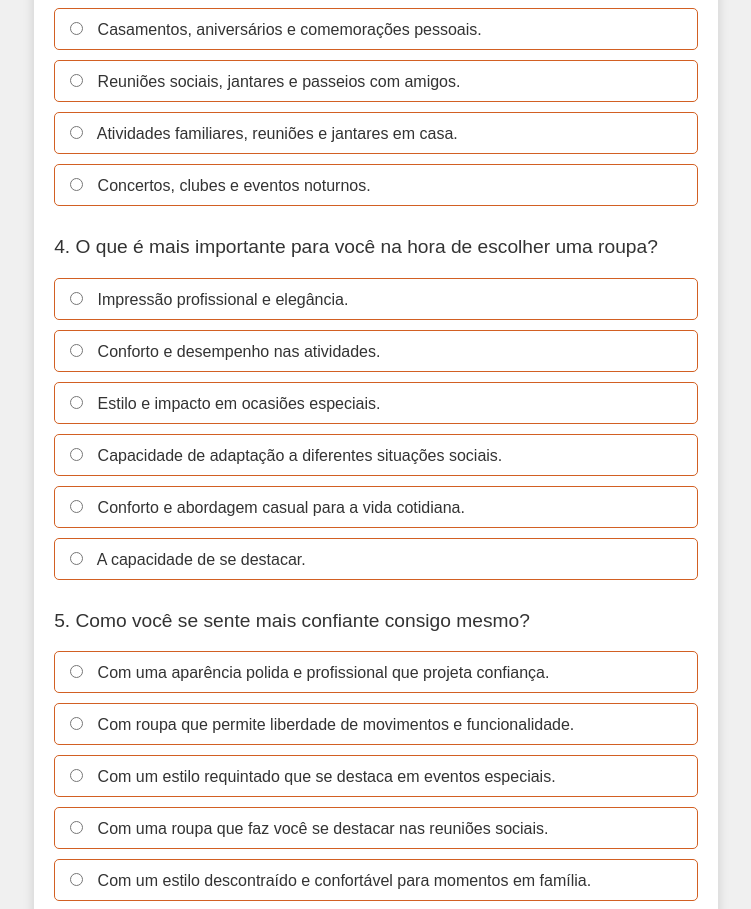
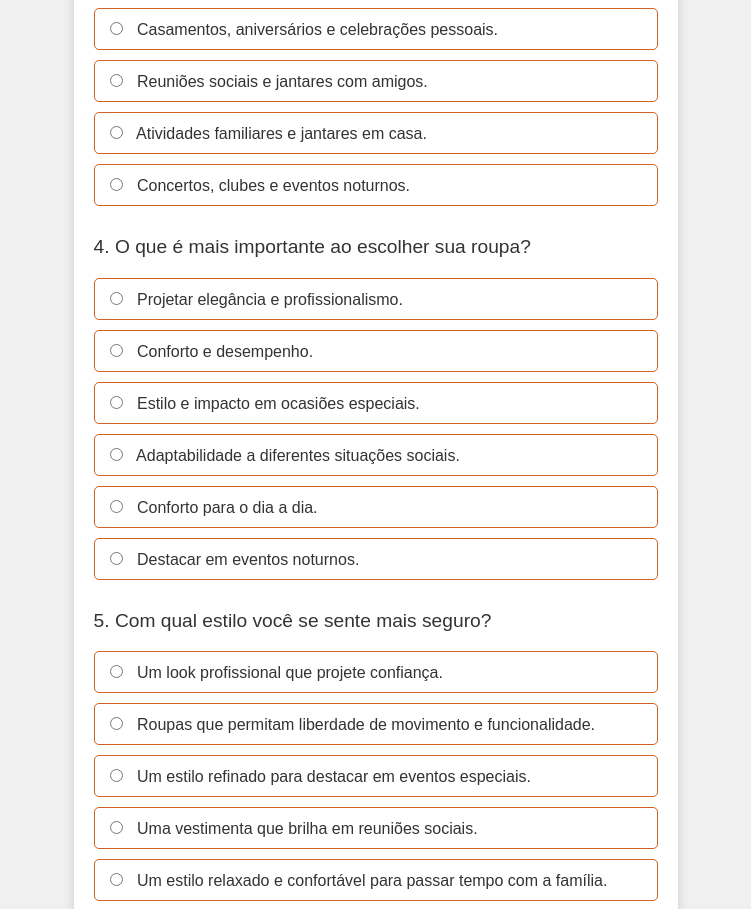
Before and after one commit to nereahm/testMasaltosPT, a React (Create React App) app: page / in a window 1280 px wide. Shown: the part 995-1904 px from the top of the page, without its empty margins (284-1035 px from the left). Built offline with nearby package versions, Linux system fonts and the light colour scheme.

Commit message:
Add files via upload

```diff
--- a/src/App.js
+++ b/src/App.js
@@ -1,7 +1,10 @@
-import React from 'react';
+import React, { useState } from 'react';
 import './App.css'; // Asegúrate de tener un archivo App.css para los estilos
 
 function App() {
+    const [result, setResult] = useState("");
+    const [resultImage, setResultImage] = useState("");
+
     const calculateResult = () => {
         const answers = { a: 0, b: 0, c: 0, d: 0, e: 0, f: 0 };
         const form = document.forms["quizForm"];
@@ -23,30 +26,40 @@ function App() {
         }
 
         // Define los resultados según la respuesta mayoritaria
-        let result;
+        let resultText = "";
+        let resultImageUrl = "";
         switch (maxAnswer) {
             case 'a':
-                result = "Empreendedor do ano";
+                resultText = "Empreendedor do ano";
+                resultImageUrl = "https://pruebas.masaltos.com/img/cms/empresario.png";
                 break;
             case 'b':
-                result = "Sport";
+                resultText = "Sport";
+                resultImageUrl = "https://pruebas.masaltos.com/img/cms/sport.png";
                 break;
             case 'c':
-                result = "Noivo perfeito";
+                resultText = "Noivo perfeito";
+                resultImageUrl = "https://pruebas.masaltos.com/img/cms/novio.png";
                 break;
             case 'd':
-                result = "Nice man";
+                resultText = "Nice man";
+                resultImageUrl = "https://pruebas.masaltos.com/img/cms/niceman.png";
                 break;
             case 'e':
-                result = "Familiar";
+                resultText = "Familiar";
+                resultImageUrl = "https://pruebas.masaltos.com/img/cms/familiar.png";
                 break;
             case 'f':
-                result = "Party man";
+                resultText = "Party man";
+                resultImageUrl = "https://pruebas.masaltos.com/img/cms/fiestero.png";
                 break;
         }
 
+        // Actualiza el estado con el resultado y la imagen
+        setResult(resultText);
+        setResultImage(resultImageUrl);
+
         // Muestra el resultado en el pop-up
-        document.getElementById("resultText").textContent = "Seu estilo é: " + result;
         document.getElementById("resultModal").style.display = "flex";
     };
 
@@ -83,45 +96,48 @@ function App() {
                 {/* Pergunta 3 */}
                 <div className="question">
                     <p>3. Que tipo de eventos você prefere participar?</p>
-            <label><input type="radio" name="q3" value="a" /> Eventos corporativos.</label>
+                    <label><input type="radio" name="q3" value="a" /> Eventos de empresa.</label>
                     <label><input type="radio" name="q3" value="b" /> Competições esportivas.</label>
-            <label><input type="radio" name="q3" value="c" /> Casamentos, aniversários e comemorações pessoais.</label>
-            <label><input type="radio" name="q3" value="d" /> Reuniões sociais, jantares e passeios com amigos.</label>
-            <label><input type="radio" name="q3" value="e" /> Atividades familiares, reuniões e jantares em casa.</label>
+                    <label><input type="radio" name="q3" value="c" /> Casamentos, aniversários e celebrações pessoais.</label>
+                    <label><input type="radio" name="q3" value="d" /> Reuniões sociais e jantares com amigos.</label>
+                    <label><input type="radio" name="q3" value="e" /> Atividades familiares e jantares em casa.</label>
                     <label><input type="radio" name="q3" value="f" /> Concertos, clubes e eventos noturnos.</label>
                 </div>
 
                 {/* Pergunta 4 */}
                 <div className="question">
-            <p>4. O que é mais importante para você na hora de escolher uma roupa?</p>
-            <label><input type="radio" name="q4" value="a" /> Impressão profissional e elegância.</label>
-            <label><input type="radio" name="q4" value="b" /> Conforto e desempenho nas atividades.</label>
+                    <p>4. O que é mais importante ao escolher sua roupa?</p>
+                    <label><input type="radio" name="q4" value="a" /> Projetar elegância e profissionalismo.</label>
+                    <label><input type="radio" name="q4" value="b" /> Conforto e desempenho.</label>
                     <label><input type="radio" name="q4" value="c" /> Estilo e impacto em ocasiões especiais.</label>
-            <label><input type="radio" name="q4" value="d" /> Capacidade de adaptação a diferentes situações sociais.</label>
-            <label><input type="radio" name="q4" value="e" /> Conforto e abordagem casual para a vida cotidiana.</label>
-            <label><input type="radio" name="q4" value="f" /> A capacidade de se destacar.</label>
+                    <label><input type="radio" name="q4" value="d" /> Adaptabilidade a diferentes situações sociais.</label>
+                    <label><input type="radio" name="q4" value="e" /> Conforto para o dia a dia.</label>
+                    <label><input type="radio" name="q4" value="f" /> Destacar em eventos noturnos.</label>
                 </div>
 
                 {/* Pergunta 5 */}
                 <div className="question">
-            <p>5. Como você se sente mais confiante consigo mesmo?</p>
-            <label><input type="radio" name="q5" value="a" /> Com uma aparência polida e profissional que projeta confiança.</label>
-            <label><input type="radio" name="q5" value="b" /> Com roupa que permite liberdade de movimentos e funcionalidade.</label>
-            <label><input type="radio" name="q5" value="c" /> Com um estilo requintado que se destaca em eventos especiais.</label>
-            <label><input type="radio" name="q5" value="d" /> Com uma roupa que faz você se destacar nas reuniões sociais.</label>
-            <label><input type="radio" name="q5" value="e" /> Com um estilo descontraído e confortável para momentos em família.</label>
-            <label><input type="radio" name="q5" value="f" /> Com um visual fashion que faz você brilhar em eventos noturnos.</label>
+                    <p>5. Com qual estilo você se sente mais seguro?</p>
+                    <label><input type="radio" name="q5" value="a" /> Um look profissional que projete confiança.</label>
+                    <label><input type="radio" name="q5" value="b" /> Roupas que permitam liberdade de movimento e funcionalidade.</label>
+                    <label><input type="radio" name="q5" value="c" /> Um estilo refinado para destacar em eventos especiais.</label>
+                    <label><input type="radio" name="q5" value="d" /> Uma vestimenta que brilha em reuniões sociais.</label>
+                    <label><input type="radio" name="q5" value="e" /> Um estilo relaxado e confortável para passar tempo com a família.</label>
+                    <label><input type="radio" name="q5" value="f" /> Um look na moda para brilhar em eventos noturnos.</label>
                 </div>
 
                 <button type="button" onClick={calculateResult}>Enviar</button>
             </form>
 
-
-
-            {/* Modal para mostrar el resultado */}
+            {/* Modal para mostrar o resultado */}
             <div id="resultModal" className="modal" style={{ display: 'none' }}>
                 <div className="modal-content">
-                    <p className="result-text" id="resultText"></p>
+                    <p className="result-text" id="resultText">Seu estilo é: {result}</p>
+                    {resultImage && (
+                        <div style={{ textAlign: 'center' }}>
+                            <img src={resultImage} alt={result} style={{ width: '200px', height: 'auto', margin: '10px' }} />
+                        </div>
+                    )}
                     <button className="close-button" onClick={closeModal}>Fechar</button>
                 </div>
             </div>
```
Lines whose indentation alone changed are shown as unchanged.
